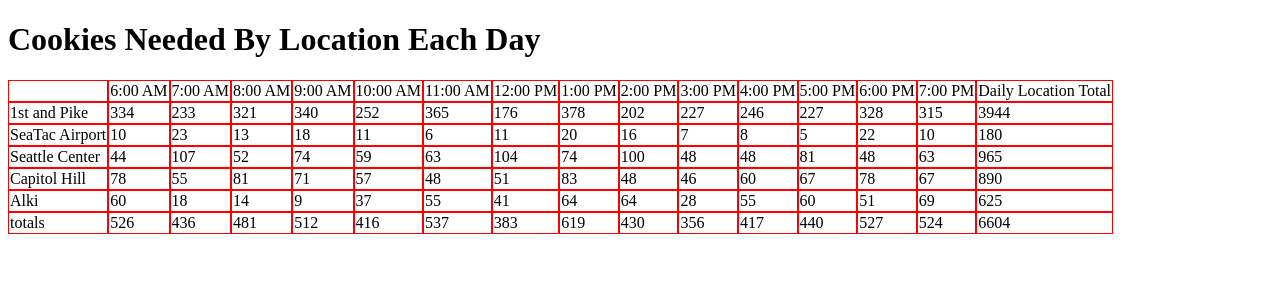
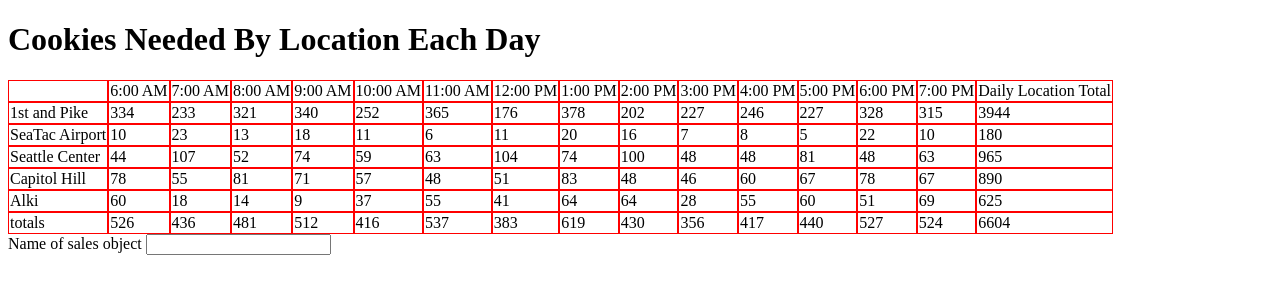
Before and after one commit to maxawolff/cookie-stand, a plain HTML site: page sales.html in a window 1280 px wide. Drawn offline with Linux system fonts and the light colour scheme.

Commit message:
added a form, doesn't do anything yet

```diff
--- a/sales.html
+++ b/sales.html
@@ -9,6 +9,10 @@
    <h1>Cookies Needed By Location Each Day</h1>
   <section id="sales">
   </section>
+  <form>
+    <label for = "name"> Name of sales object </label>
+    <input type="text" name="name"/>
+  </form>
  </body>
    <script src="app.js" type="text/javascript"></script>
 </html>
```
